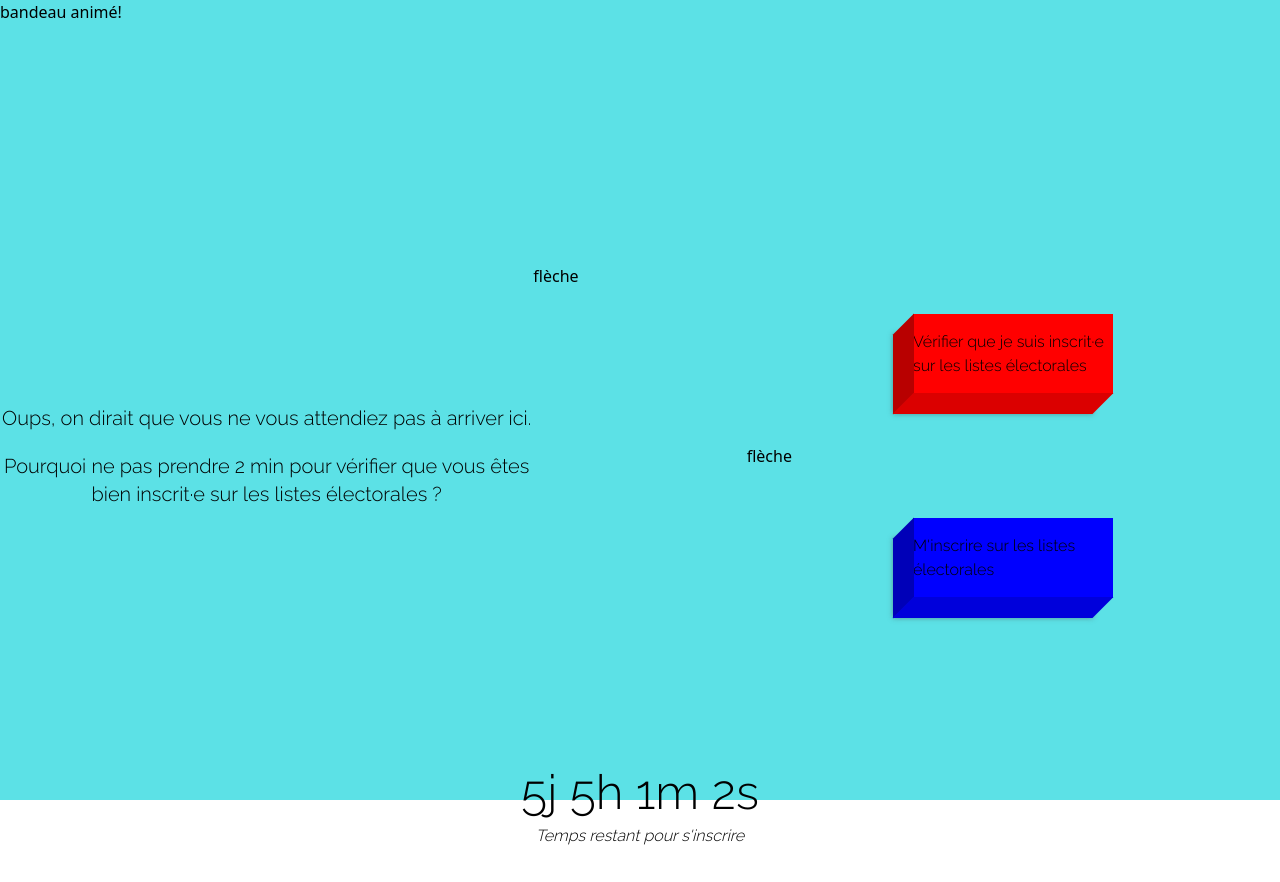
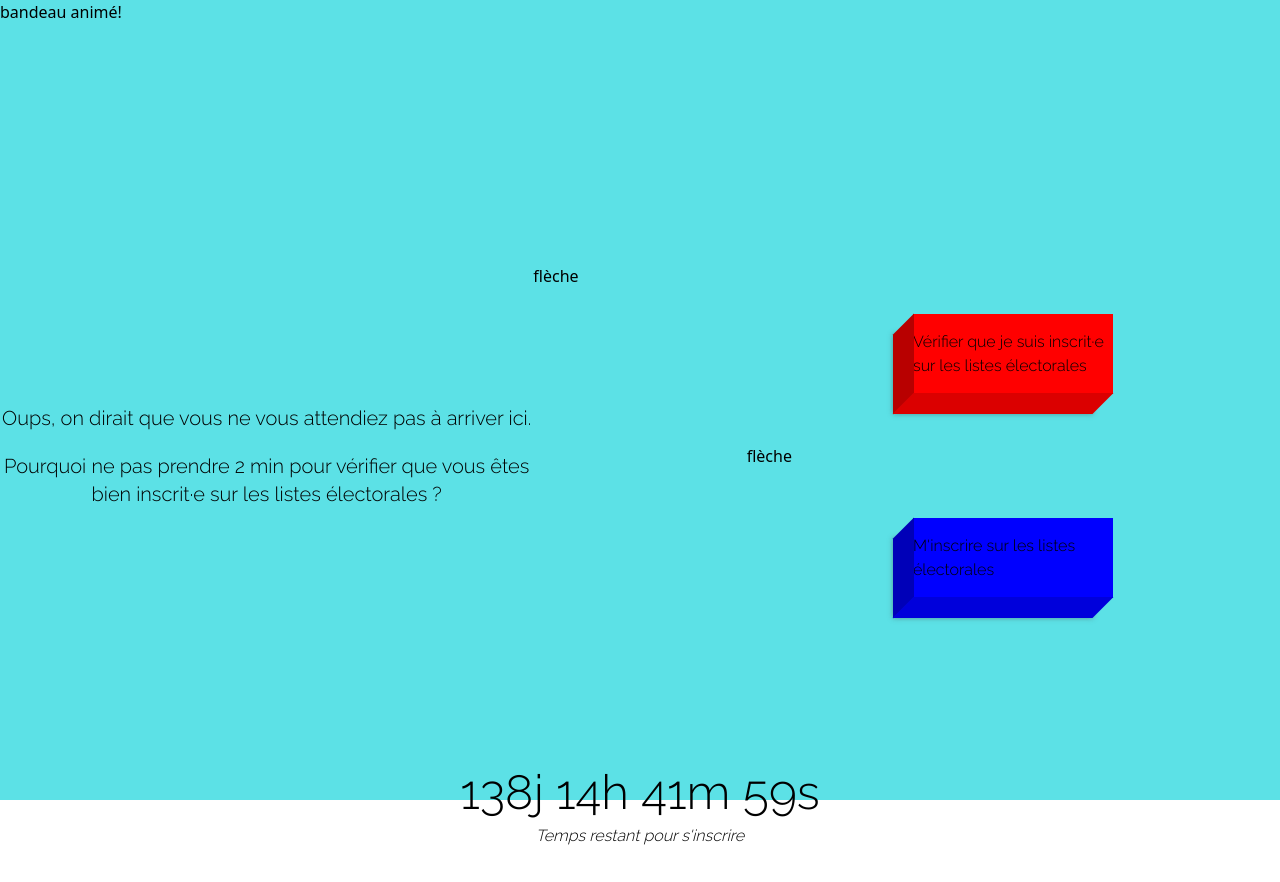
Before and after one commit to CodeCitoyen/cbfd, a website: page index.html in a window 1280 px wide. Shown: the top 882 px of the page. Drawn offline with nearby package versions, Linux system fonts and the light colour scheme.

Commit message:
add timer

```diff
--- a/index.html
+++ b/index.html
@@ -51,8 +51,8 @@
         </div>
 
         <div class="text-center h-80 flex flex-col justify-center">
-            <h1 class="text-5xl">5j 5h 1m 2s</h1>
-            <p class="italic mt-2">Temps restant pour s'inscrire</p>
+            <h1 id="timeout" class="text-5xl"></h1>
+            <p id="timeout-desc" class="italic mt-2"></p>
         </div>
 
 
@@ -69,14 +69,7 @@
     </section>
 
 
-
-
-
-
-
-
-
-
+    <script src="script.js"></script>
 
 </body>
 </html>
--- /dev/null
+++ b/script.js
@@ -0,0 +1,30 @@
+// Set the date we're counting down to
+const countDownDate = new Date("Mar 5, 2022 00:00:00").getTime();
+
+// Update the count down every 1 second
+const x = setInterval(function() {
+
+    // Get today's date and time
+    const now = new Date().getTime();
+
+    // Find the distance between now and the count down date
+    const distance = countDownDate - now;
+
+    // Time calculations for days, hours, minutes and seconds
+    const days = Math.floor(distance / (1000 * 60 * 60 * 24));
+    const hours = Math.floor((distance % (1000 * 60 * 60 * 24)) / (1000 * 60 * 60));
+    const minutes = Math.floor((distance % (1000 * 60 * 60)) / (1000 * 60));
+    const seconds = Math.floor((distance % (1000 * 60)) / 1000);
+
+    // Display the result in the element with id="demo"
+    document.getElementById("timeout").innerHTML = days + "j " + hours + "h "
+    + minutes + "m " + seconds + "s ";
+    document.getElementById("timeout-desc").innerHTML = "Temps restant pour s'inscrire";
+
+    // If the count down is finished, write some text
+    if (distance < 0) {
+        clearInterval(x);
+        document.getElementById("timeout").innerHTML = "Oups, c'est trop tard... Vous pouvez quand même vous inscrire pour 2027 !";
+        document.getElementById("timeout-desc").innerHTML = "";
+    }
+}, 1000);
```
